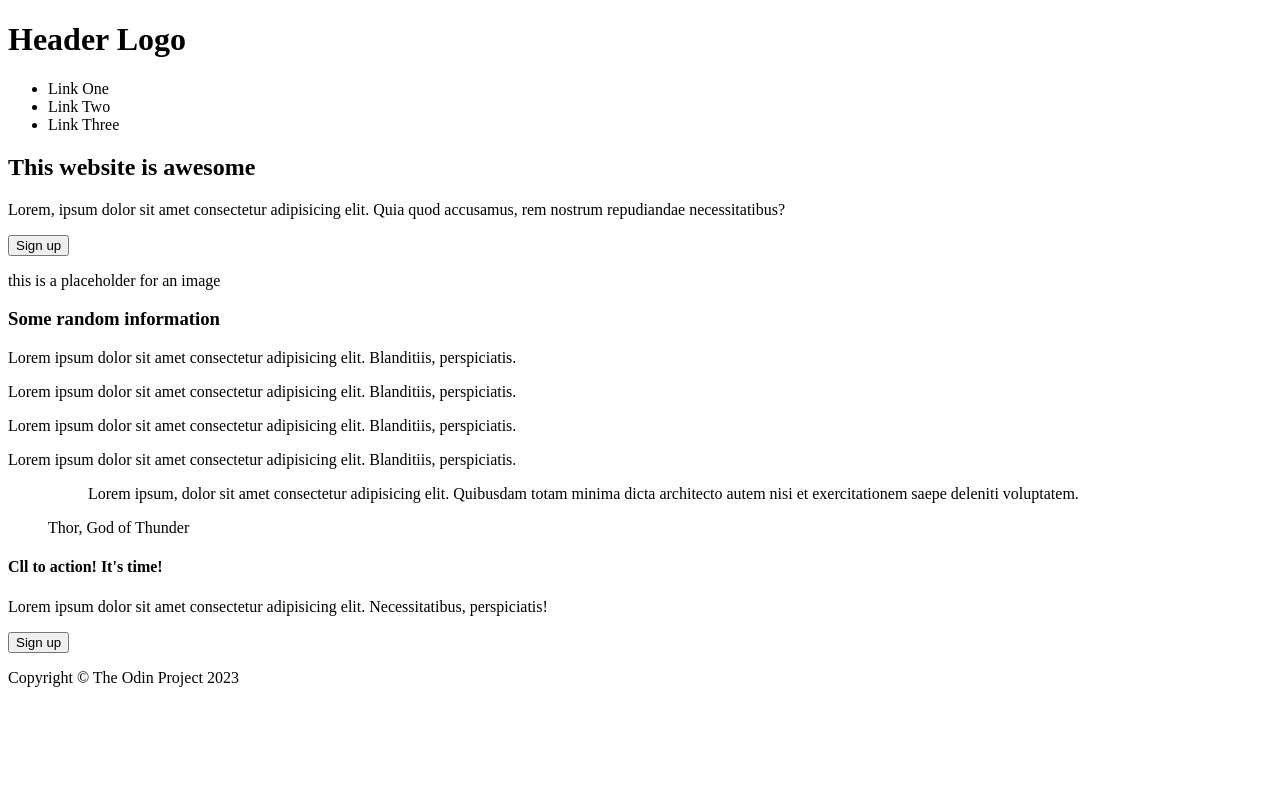
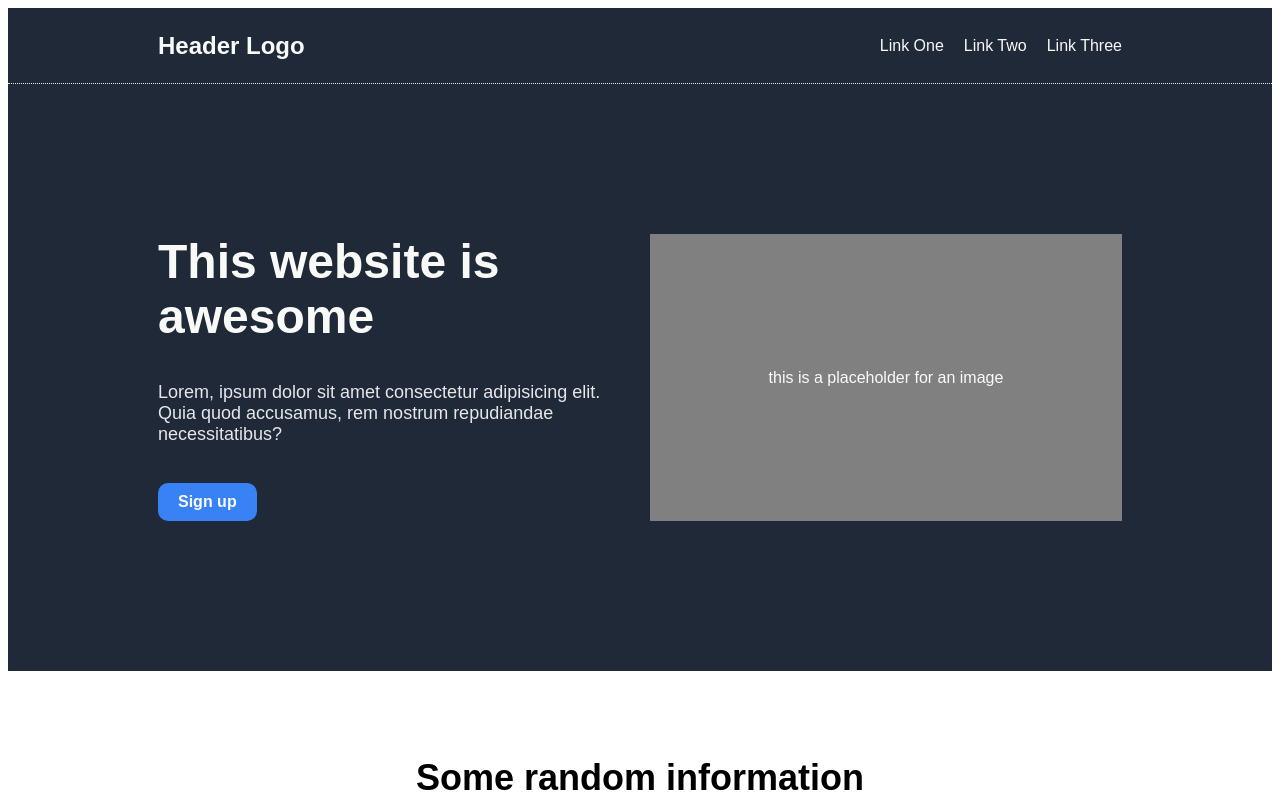
Before and after one commit to rmsliapw/landing-page, a plain HTML site: page index.html in a window 1280 px wide. Shown: the top 802 px of the page. Drawn offline with Linux system fonts and the light colour scheme.

Commit message:
Add styles with flexbox

```diff
--- /dev/null
+++ b/css/style.css
@@ -0,0 +1,203 @@
+:root {
+  --dark-background: #1f2937;
+  --main-text: #f9faf8;
+  --sec-text: #e5e7eb;
+  --accent: #3882f6;
+}
+
+body {
+  font-family: sans-serif;
+}
+
+
+ul {
+  list-style: none;
+  padding: 0;
+}
+
+a {
+  text-decoration: none;
+  color: inherit;
+}
+
+a:hover {
+  text-decoration: underline;
+}
+
+header {
+  height: 75px;
+  background-color: var(--dark-background);
+  color: var(--main-text);
+  display: flex;
+  justify-content: space-between;
+  align-items: center;
+  padding: 0 150px;
+  border-bottom: 1px dotted var(--sec-text);
+}
+
+nav,
+.nav-list {
+  display: flex;
+  justify-content: center;
+  align-items: center;
+  gap: 20px;
+}
+
+.logo {
+  font-size: 24px;
+}
+
+main {
+  background-color: var(--dark-background);
+  color: var(--main-text);
+  display: flex;
+  align-items: center;
+  gap: 20px;
+  padding: 150px;
+}
+
+.text-box,
+.img-box {
+  display: flex;
+  flex-direction: column;
+  align-items: flex-start;
+  flex: 1;
+  gap: 20px;
+}
+
+.hero-title {
+  font-size: 48px;
+  font-weight: 900;
+  margin: 0;
+}
+
+.hero-text {
+  color: var(--sec-text);
+  font-size: 18px;
+}
+
+button {
+  padding: 10px 20px;
+  font: inherit;
+  font-weight: bold;
+  background-color: var(--accent);
+  color: var(--main-text);
+  border: none;
+  border-radius: 10px;
+}
+
+button:hover {
+  cursor: pointer;
+}
+
+.img-box {
+  background-color: gray;
+  justify-content: center;
+  align-items: center;
+  align-self: stretch;
+}
+
+.info {
+  display: flex;
+  flex-direction: column;
+  align-items: center;
+  justify-content: center;
+  padding: 50px 0;
+
+}
+
+.info-title {
+  font-size: 36px;
+  font-weight: bold;
+}
+
+.info-container {
+  max-width: 80%;
+  display: flex;
+  justify-content: space-between;
+  gap: 20px;
+}
+
+.info-box {
+  display: flex;
+  flex-direction: column;
+  align-items: center;
+  gap: 10px;
+  text-align: center;
+}
+
+.square {
+  width: 150px;
+  height: 150px;
+  border: 3px solid var(--accent);
+  border-radius: 10px;
+}
+
+.info-text {
+  font-size: 16px;
+}
+
+.quote {
+  background-color: var(--sec-text);
+  color: var(--dark-background);
+  padding: 50px 0;
+  display: flex;
+  align-items: center;
+  justify-content: center;
+}
+
+figure {
+  width: 66%;
+  display: flex;
+  flex-direction: column;
+  align-items: center;
+}
+
+blockquote p {
+  font-size: 36px;
+  font-weight: 300;
+  font-style: italic;
+}
+
+figcaption {
+  align-self: flex-end;
+  font-size: 20px;
+  font-weight: bold;
+}
+
+.qta {
+  display: flex;
+  justify-content: center;
+  align-items: center;
+  padding: 50px 150px;
+}
+
+.qta-box {
+  background-color: var(--accent);
+  color: var(--main-text);
+  width: 100%;
+  height: 100px;
+  padding: 20px;
+  display: flex;
+  align-items: center;
+  justify-content: space-around;
+  border-radius: 10px;
+}
+
+.qta button {
+  border: 1px solid var(--main-text);
+}
+
+.qta-text h4 {
+  font-size: 20px;
+  margin: 0;
+}
+
+footer {
+  height: 75px;
+  background-color: var(--dark-background);
+  color: var(--main-text);
+  display: flex;
+  justify-content: center;
+  align-items: center;
+}
--- a/index.html
+++ b/index.html
@@ -6,23 +6,25 @@
   <meta http-equiv="X-UA-Compatible" content="IE=edge">
   <meta name="viewport" content="width=device-width, initial-scale=1.0">
   <title>Landing Page</title>
+  <link rel="stylesheet" href="./css/style.css">
 </head>
 
 <body>
   <header>
-    <h1>Header Logo</h1>
+    <h1 class="logo">Header Logo</h1>
     <nav>
-      <ul>
-        <li>Link One</li>
-        <li>Link Two</li>
-        <li>Link Three</li>
+      <ul class="nav-list">
+        <li><a href="#">Link One</a></li>
+        <li><a href="#">Link Two</a></li>
+        <li><a href="#">Link Three</a></li>
       </ul>
     </nav>
   </header>
   <main>
     <div class="text-box">
-      <h2>This website is awesome</h2>
-      <p>Lorem, ipsum dolor sit amet consectetur adipisicing elit. Quia quod accusamus, rem nostrum repudiandae
+      <h2 class="hero-title">This website is awesome</h2>
+      <p class="hero-text">Lorem, ipsum dolor sit amet consectetur adipisicing elit. Quia quod accusamus, rem nostrum
+        repudiandae
         necessitatibus?</p>
       <button>Sign up</button>
     </div>
@@ -31,7 +33,7 @@
     </div>
   </main>
   <section class="info">
-    <h3>Some random information</h3>
+    <h3 class="info-title">Some random information</h3>
     <div class="info-container">
       <div class="info-box">
         <div class="square"></div>
@@ -63,7 +65,7 @@
   <section class="qta">
     <div class="qta-box">
       <div class="qta-text">
-        <h4>Cll to action! It's time!</h4>
+        <h4>Call to action! It's time!</h4>
         <p>Lorem ipsum dolor sit amet consectetur adipisicing elit. Necessitatibus, perspiciatis!</p>
       </div>
       <button>Sign up</button>
```
